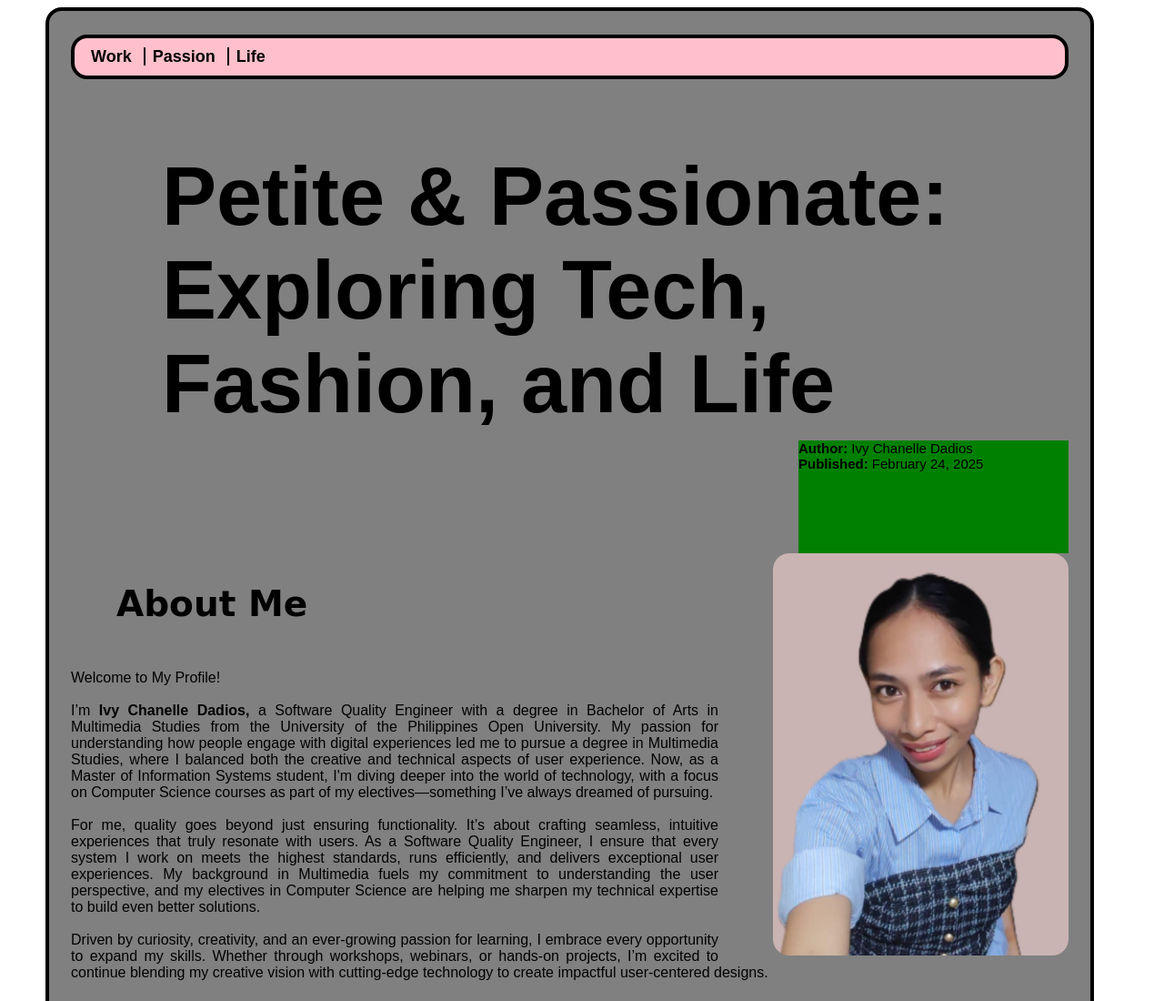
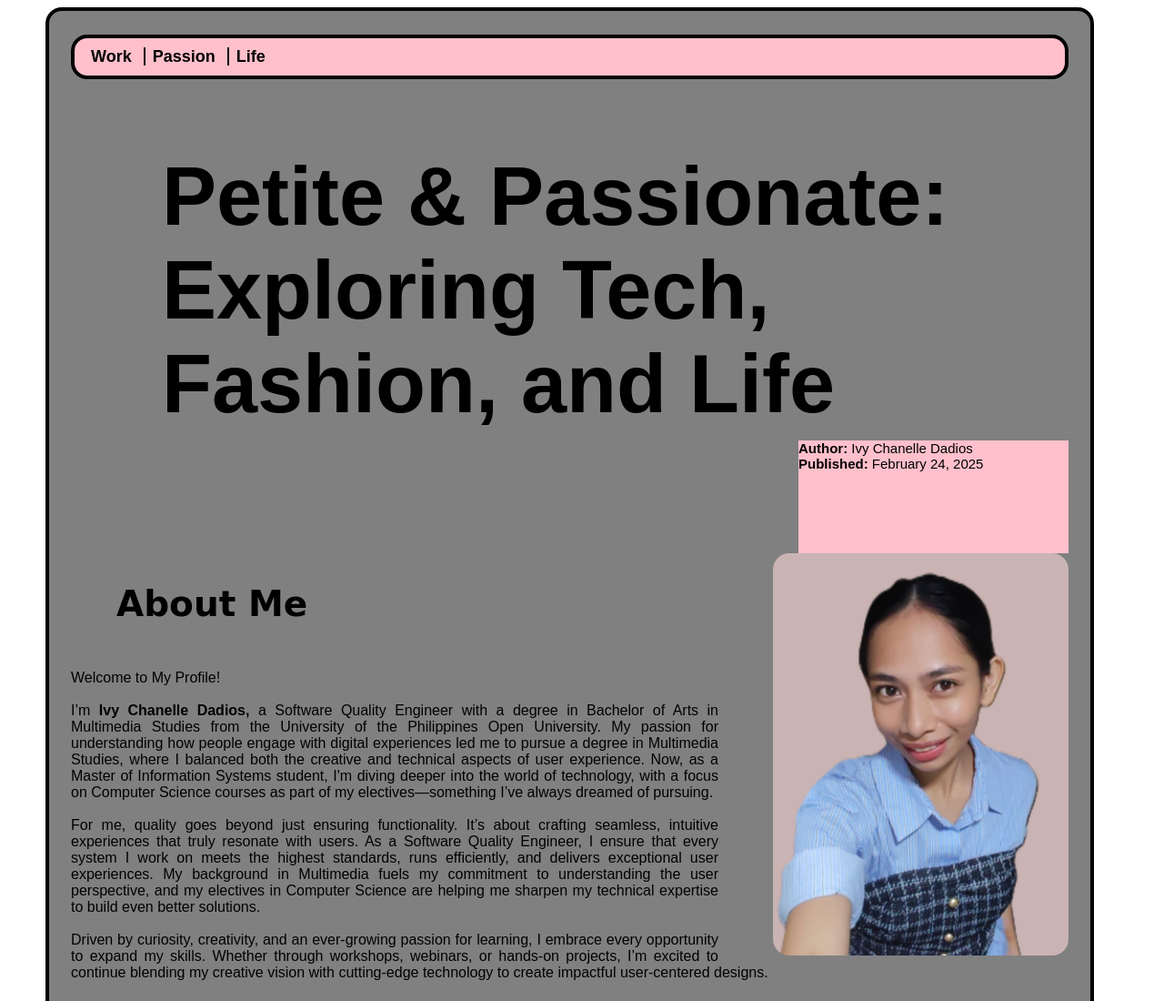
Before and after one commit to missdadios/html3, a plain HTML site: page index.html in a window 1280 px wide. Shown: the top 1100 px of the page at 91% size. Drawn offline with Linux system fonts and the light colour scheme.

Commit message:
Update style.css

```diff
--- a/style.css
+++ b/style.css
@@ -10,6 +10,7 @@ body {
   margin-bottom: 10px;
   max-width: 1300px;
   min-width: 256px;
+  width: 100%;
   padding-bottom: 24px;
   padding-top: 8px;
   padding-left: 24px;
@@ -200,6 +201,10 @@ body {
   margin-right: 50px;
   background-color: gray;
 }
+  #author {
+  margin-left: 800px;
+  background-color: pink;
+}
 }
 
 /* Responsive Styles */
```
